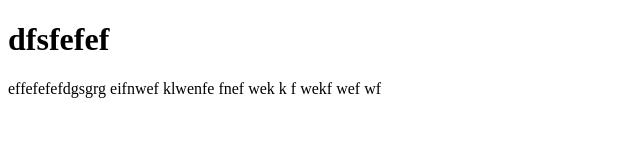
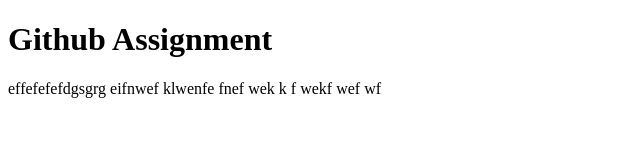
Before and after one commit to pranaymule/final, a plain HTML site: page index.html in a window 1280 px wide. Shown: the whole page, without its empty margins (0-640 px from the left). Drawn offline with Linux system fonts and the light colour scheme.

Commit message:
Update index.html

```diff
--- a/index.html
+++ b/index.html
@@ -2,7 +2,8 @@
 <html>
 <body>
 <h1>
-dfsfefef
+Github Assignment
+
 </h1>
 <p>
 effefefefdgsgrg eifnwef klwenfe fnef wek k f wekf wef wf
```
